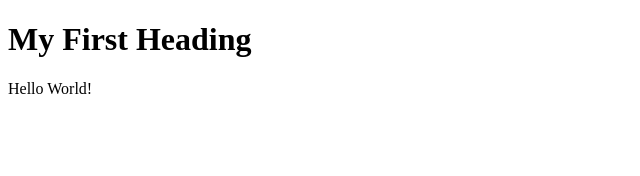
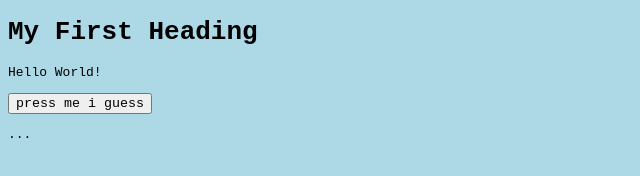
Before and after one commit to umaunni3/greetings, a plain HTML site: page index.html in a window 1280 px wide. Shown: the whole page, without its empty margins (0-640 px from the left). Drawn offline with Linux system fonts and the light colour scheme.

Commit message:
added css and js to put faces on the page!

```diff
--- a/index.html
+++ b/index.html
@@ -1,9 +1,17 @@
 <!DOCTYPE html>
 <html>
-<body>
 
-<h1>My First Heading</h1>
-<p>Hello World!</p>
+    <head>
+        <link rel="stylesheet" type="text/css" href="style.css">
+        <script src="script.js"></script>
+    </head>
 
-</body>
+    <body>
+
+        <h1>My First Heading</h1>
+        <p>Hello World!</p>
+        <button onclick="onClick()">press me i guess</button>
+        <p id="demo">... </p>
+
+    </body>
 </html>
--- /dev/null
+++ b/script.js
@@ -0,0 +1,14 @@
+var timesClicked = 0;
+function onClick() {
+    if (timesClicked == 0) {
+        document.getElementById("demo").innerHTML = ":0";
+    } else {
+        var newFaceElem = document.createElement("p")
+        var newFaceText = document.createTextNode(":0");
+        newFaceElem.appendChild(newFaceText);
+        document.getElementById("demo").appendChild(newFaceElem)
+    }
+    timesClicked += 1;
+    console.log(document.body)
+
+}
--- /dev/null
+++ b/style.css
@@ -0,0 +1,8 @@
+body {
+    background-color: lightblue;
+}
+
+/* setting attributes for ALL elements here */
+* {
+    font-family: monospace;
+}
```
